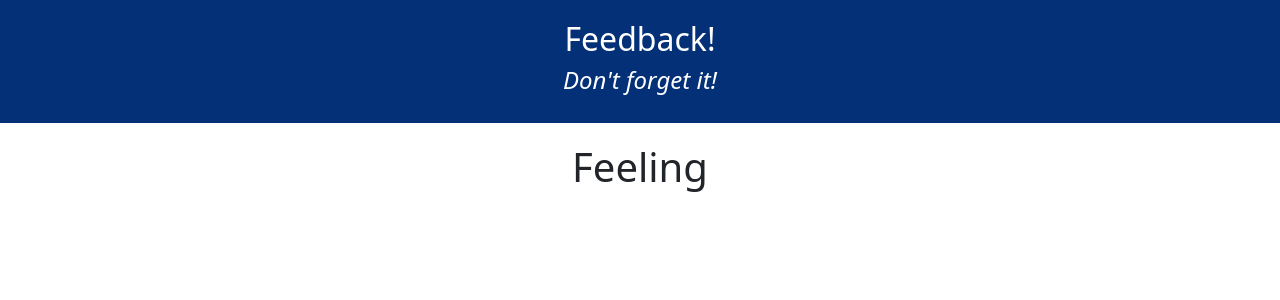
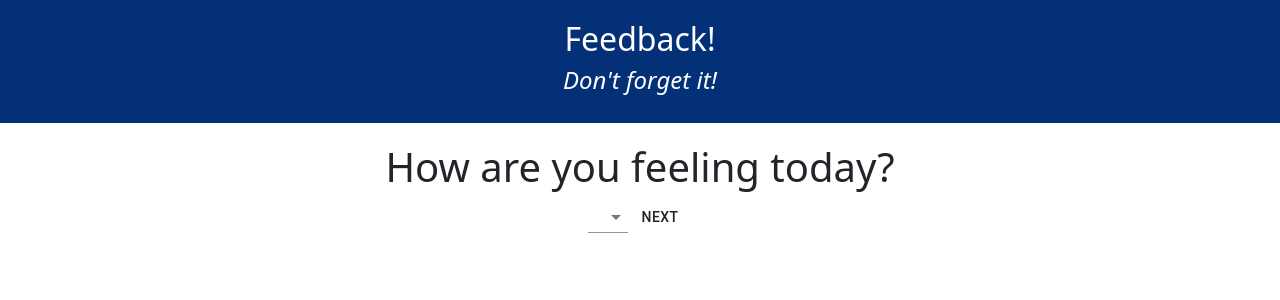
Before and after one commit to gsierra22/redux-weekend, a React (Create React App) app: page / in a window 1280 px wide. Shown: the top 300 px of the page. Built offline with nearby package versions, Linux system fonts and the light colour scheme.

Commit message:
basic page

```diff
--- a/package.json
+++ b/package.json
@@ -4,6 +4,7 @@
   "private": true,
   "proxy": "http://localhost:5000",
   "dependencies": {
+    "@material-ui/core": "^4.12.3",
     "axios": "^0.21.4",
     "bootstrap": "^5.1.3",
     "express": "^4.17.1",
@@ -12,7 +13,7 @@
     "react-dom": "^17.0.1",
     "react-redux": "^7.2.6",
     "react-router-dom": "^6.0.2",
-   "react-scripts": "^4.0.1",
+    "react-scripts": "^4.0.1",
     "redux": "^4.1.2",
     "redux-logger": "^3.0.6"
   },
--- a/src/components/App/_template/_template.js
+++ b/src/components/App/_template/_template.js
@@ -5,7 +5,7 @@ import {useDispatch, useSelector} from 'react-redux';
 function _template() {
 
   // const reducerName = useSelector(store => store.reducerName);
-  //const dispatch = useDispatch();
+  const dispatch = useDispatch();
 
   return (
     <div>
--- a/src/components/Feeling/Feeling.js
+++ b/src/components/Feeling/Feeling.js
@@ -1,16 +1,27 @@
 import {useDispatch, useSelector} from 'react-redux';
-//import {useState, useEffect } from 'react';
+import {useState, useEffect } from 'react';
+import {Select, MenuItem, Button} from "@material-ui/core";
 
+function Feeling(props) {
 
-function Feeling() {
-
-  // const reducerName = useSelector(store => store.reducerName);
-  //const dispatch = useDispatch();
+  const [feeling, setFeeling] = useState(1)
+  const feelingReducer = useSelector(store => store.feelingReducer);
+  const dispatch = useDispatch();
 
   return (
-    <div>
-      <h1>Feeling</h1>
-    </div>
+  <div>
+      <h1>How are you feeling today?</h1>
+
+      <Select>
+                <MenuItem value={1}>1</MenuItem>
+                <MenuItem value={2}>2</MenuItem>
+                <MenuItem value={3}>3</MenuItem>
+                <MenuItem value={4}>4</MenuItem>
+                <MenuItem value={5}>5</MenuItem>
+            </Select>
+            <Button>
+            NEXT</Button>
+      </div>
   )
 }
 
```
Also changed, not shown: src/components/App/App.jsx (+4 -4 lines), 1 other file (tests, documents, lock files or other folders).
